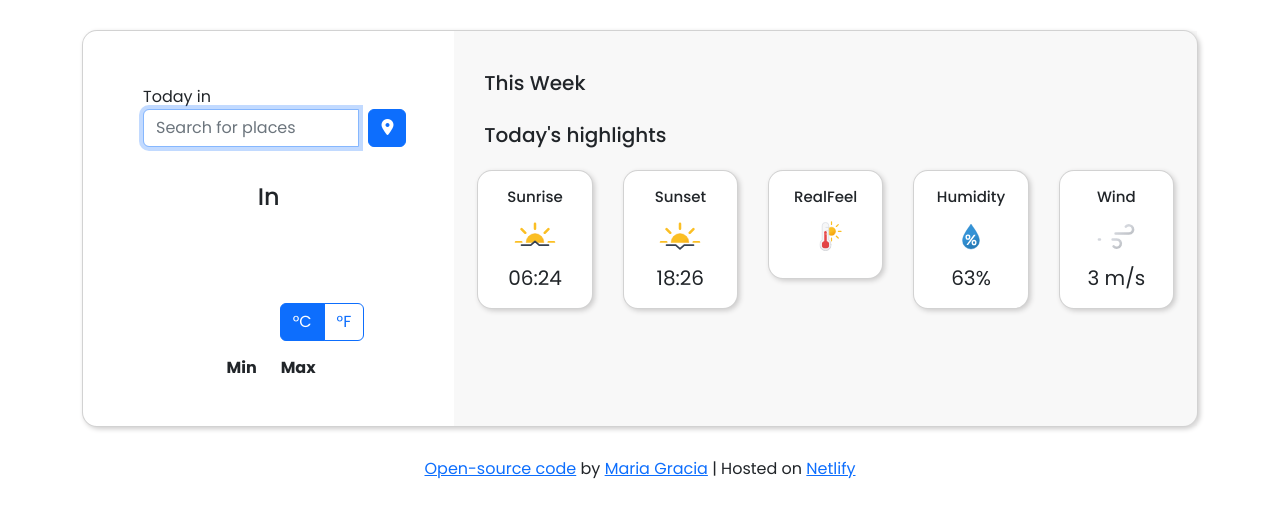
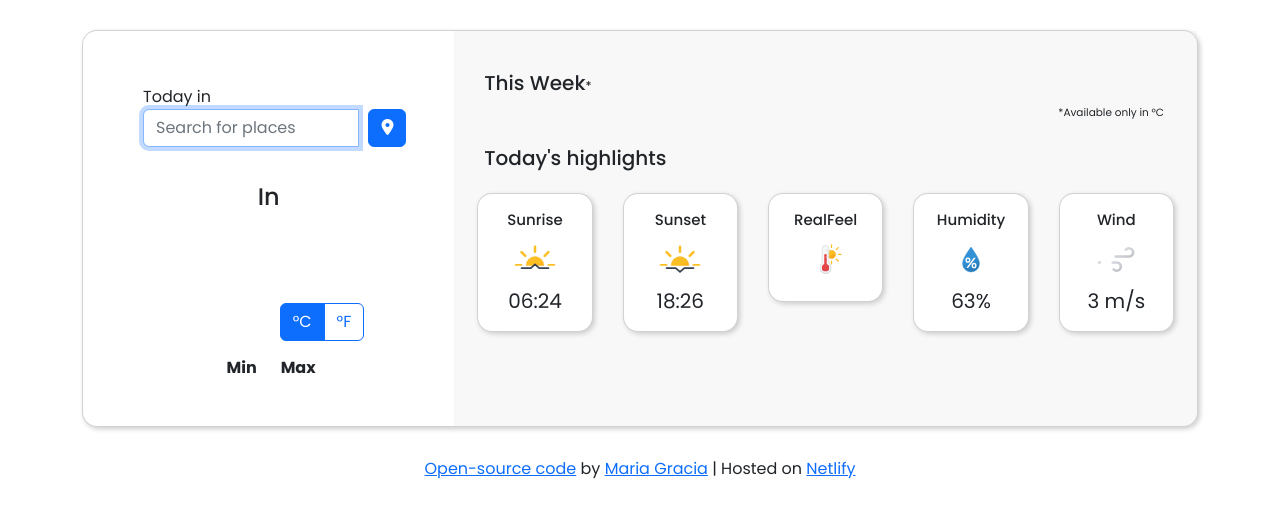
Before and after one commit to mariagracialg/WeatherApp_project, a plain HTML site: page index.html in a window 1280 px wide. Drawn offline with nearby package versions, Linux system fonts and the light colour scheme; no server answers.

Commit message:
Add Celsius forecast disclaimer

```diff
--- a/index.html
+++ b/index.html
@@ -107,8 +107,11 @@
           </div>
           <div class="col-md-8 right-container">
             <div class="row">
-              <h5 class="weeks-title">This Week</h5>
+              <h5 class="weeks-title">
+                This Week<span id="disclaimer">*</span>
+              </h5>
               <div id="forecast"></div>
+              <p id="forecast-footer"><small>*Available only in °C</small></p>
               <h5 class="weeks-title">Today's highlights</h5>
               <div class="col-sm">
                 <div class="card-body">
--- a/style.css
+++ b/style.css
@@ -71,6 +71,16 @@ body {
 .forecast-min-temp {
   color: #70757a;
 }
+#disclaimer {
+  font-size: 12px;
+}
+
+#forecast-footer {
+  text-align: right;
+  font-size: 12px;
+  padding-right: 25px;
+  margin-bottom: 5px;
+}
 .weather-fact {
   font-size: 20px;
 }
```
